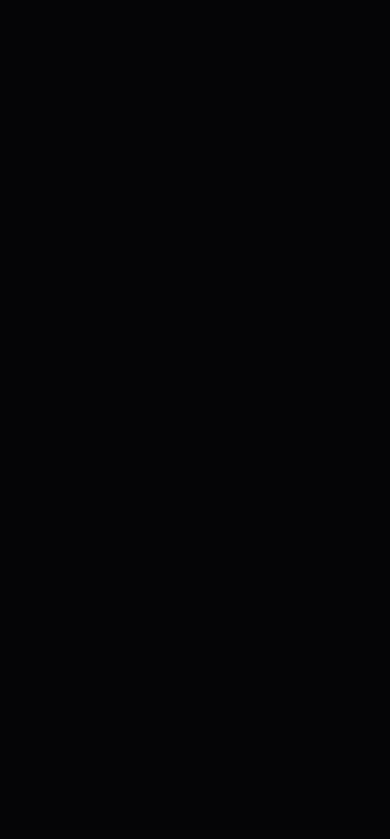
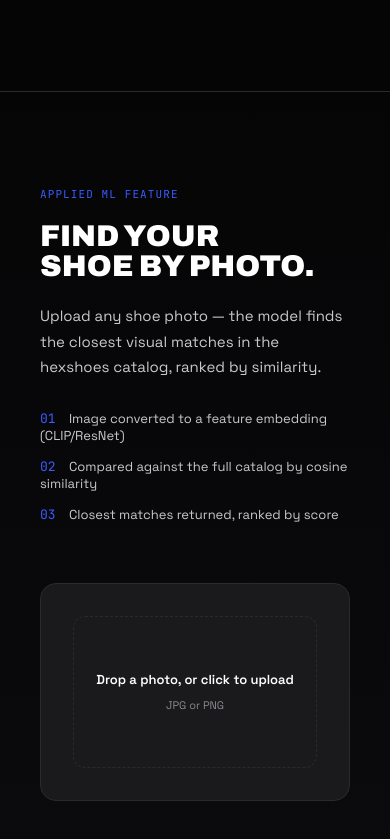
Before and after one commit to Maleesha119/hexshoes, a React (Vite) app in the folder frontend/: page / in a window 390 px wide. Shown: the part 1253-2092 px from the top of the page. Before the commit the page ends 1344 px from the top, so only its background shows below. Built offline with nearby package versions, Linux system fonts and the light colour scheme.

Commit message:
Add AI Visual Search section with interactive demo

```diff
--- a/frontend/src/App.tsx
+++ b/frontend/src/App.tsx
@@ -1,6 +1,7 @@
 import Navbar from './components/Navbar'
 import Hero from './components/Hero'
 import ProductRail from './components/ProductRail'
+import AiSearch from './components/AiSearch'
 
 function App() {
   return (
@@ -8,6 +9,7 @@
       <Navbar />
       <Hero />
       <ProductRail />
+      <AiSearch />
     </>
   )
 }
--- /dev/null
+++ b/frontend/src/components/AiSearch.css
@@ -0,0 +1,124 @@
+.ai-section {
+  padding: 90px 40px;
+  border-top: 1px solid var(--line);
+  background: linear-gradient(180deg, #050506, #0b0b0e);
+}
+
+.ai-grid {
+  display: grid;
+  grid-template-columns: 0.9fr 1.1fr;
+  gap: 60px;
+  align-items: center;
+}
+
+.ai-badge {
+  display: inline-block;
+  font-family: 'JetBrains Mono', monospace;
+  font-size: 11px;
+  letter-spacing: 0.1em;
+  color: var(--signal);
+  text-transform: uppercase;
+  margin-bottom: 20px;
+}
+
+.ai-copy h2 {
+  font-family: 'Archivo', sans-serif;
+  font-weight: 900;
+  font-size: clamp(30px, 4vw, 46px);
+  text-transform: uppercase;
+  line-height: 1;
+  margin-bottom: 22px;
+}
+
+.ai-copy p {
+  color: var(--grey-1);
+  font-size: 15px;
+  line-height: 1.7;
+  max-width: 420px;
+  margin-bottom: 30px;
+}
+
+.ai-steps {
+  display: flex;
+  flex-direction: column;
+  gap: 14px;
+}
+
+.ai-step {
+  font-size: 13px;
+  color: var(--grey-1);
+}
+
+.ai-step .n {
+  font-family: 'JetBrains Mono', monospace;
+  color: var(--signal);
+  margin-right: 10px;
+}
+
+.demo-box {
+  background: var(--grey-3);
+  border: 1px solid var(--line);
+  border-radius: 16px;
+  padding: 32px;
+}
+
+.drop-zone {
+  display: flex;
+  flex-direction: column;
+  align-items: center;
+  justify-content: center;
+  gap: 10px;
+  border: 1.5px dashed var(--line);
+  border-radius: 12px;
+  aspect-ratio: 16/10;
+  cursor: pointer;
+  text-align: center;
+}
+
+.drop-zone:hover {
+  border-color: var(--signal);
+}
+
+.lbl {
+  font-size: 13px;
+  font-weight: 600;
+}
+
+.sub {
+  font-size: 11px;
+  color: var(--grey-2);
+}
+
+.results {
+  margin-top: 18px;
+  display: grid;
+  grid-template-columns: repeat(3, 1fr);
+  gap: 12px;
+}
+
+.result-tile {
+  aspect-ratio: 1/1;
+  background: #0d0d0f;
+  border: 1px solid var(--line);
+  border-radius: 8px;
+  display: flex;
+  align-items: center;
+  justify-content: center;
+  font-size: 32px;
+  position: relative;
+}
+
+.score {
+  position: absolute;
+  bottom: 6px;
+  right: 8px;
+  font-family: 'JetBrains Mono', monospace;
+  font-size: 9px;
+  color: var(--signal);
+}
+
+@media (max-width: 800px) {
+  .ai-grid {
+    grid-template-columns: 1fr;
+  }
+}
--- /dev/null
+++ b/frontend/src/components/AiSearch.tsx
@@ -0,0 +1,61 @@
+import { useState } from 'react'
+import './AiSearch.css'
+
+function AiSearch() {
+  const [fileName, setFileName] = useState<string | null>(null)
+  const [showResults, setShowResults] = useState(false)
+
+  function handleFileChange(e: React.ChangeEvent<HTMLInputElement>) {
+    const file = e.target.files?.[0]
+    if (!file) return
+    setFileName(file.name)
+    setShowResults(false)
+    setTimeout(() => setShowResults(true), 900)
+  }
+
+  return (
+    <section className="ai-section" id="ai-search">
+      <div className="ai-grid">
+        <div className="ai-copy">
+          <span className="ai-badge">Applied ML feature</span>
+          <h2>Find your<br />shoe by photo.</h2>
+          <p>
+            Upload any shoe photo — the model finds the closest visual
+            matches in the hexshoes catalog, ranked by similarity.
+          </p>
+          <div className="ai-steps">
+            <div className="ai-step"><span className="n">01</span> Image converted to a feature embedding (CLIP/ResNet)</div>
+            <div className="ai-step"><span className="n">02</span> Compared against the full catalog by cosine similarity</div>
+            <div className="ai-step"><span className="n">03</span> Closest matches returned, ranked by score</div>
+          </div>
+        </div>
+
+        <div className="demo-box">
+          <label className="drop-zone" htmlFor="file-input">
+            <span className="lbl">
+              {fileName ? `Analyzing ${fileName}…` : 'Drop a photo, or click to upload'}
+            </span>
+            <span className="sub">JPG or PNG</span>
+            <input
+              type="file"
+              id="file-input"
+              accept="image/*"
+              onChange={handleFileChange}
+              style={{ display: 'none' }}
+            />
+          </label>
+
+          {showResults && (
+            <div className="results">
+              <div className="result-tile">🩴<span className="score">96.2%</span></div>
+              <div className="result-tile">🩴<span className="score">91.5%</span></div>
+              <div className="result-tile">🩴<span className="score">88.7%</span></div>
+            </div>
+          )}
+        </div>
+      </div>
+    </section>
+  )
+}
+
+export default AiSearch
```
